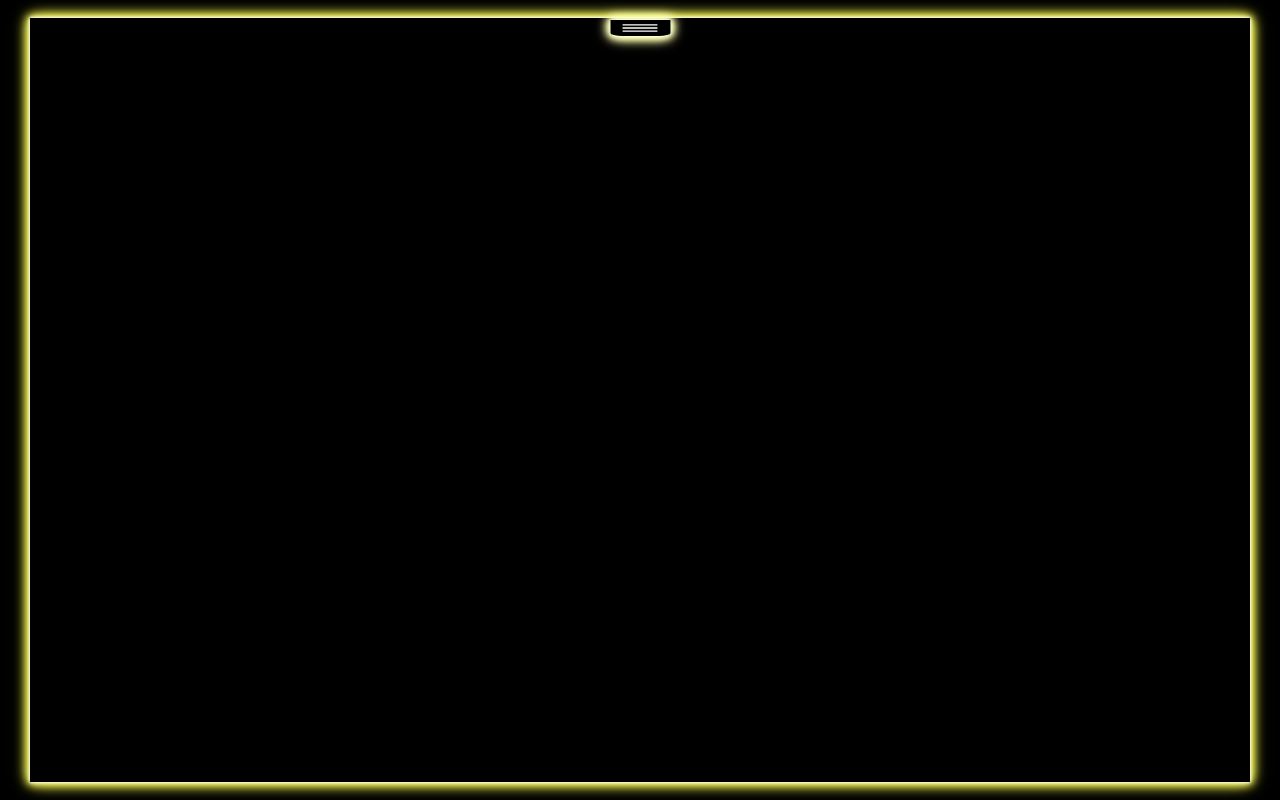
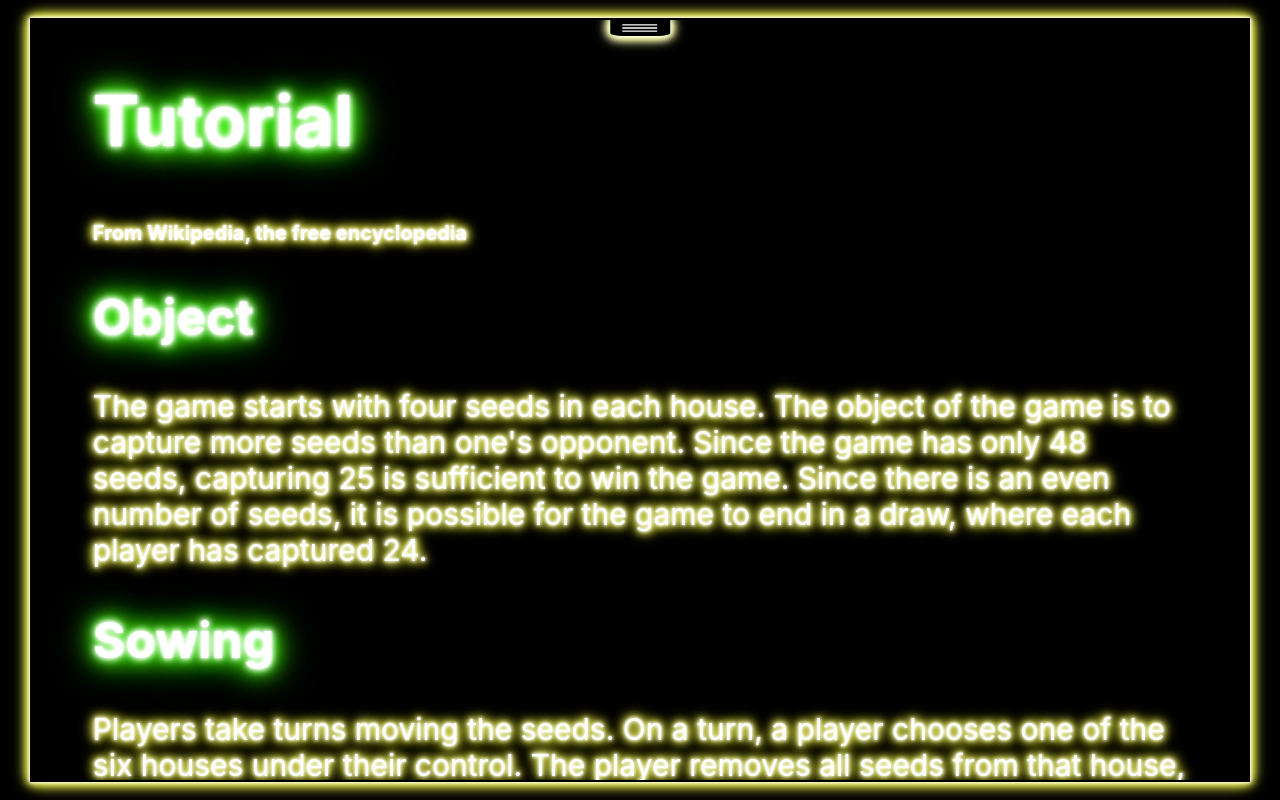
Before and after one commit to mprejs/Eware, a React (Create React App) app in the folder my-react-app/: page /Tutorial in a window 1280 px wide. Before the commit this address had no page. Built offline with nearby package versions, Linux system fonts and the light colour scheme.

Commit message:
Stan na 05-09-20

```diff
--- a/my-react-app/src/App.css
+++ b/my-react-app/src/App.css
@@ -16,6 +16,8 @@
   justify-content: center;
   align-items: center;
   flex-wrap: wrap;
+  flex-grow: inherit;
+  flex-shrink: inherit;
 }
 
 .topPlayer {
@@ -27,11 +29,13 @@
   justify-content: center;
   align-items: center;
   flex-wrap: wrap;
+  flex-grow: inherit;
+  flex-shrink: inherit;
 }
 
 .scoreboard {
   /*position: absolute;*/
-  margin: 1vw;
+  margin: auto 1vw;
   display: flex;
   align-items: center;
   justify-content: center;
@@ -78,7 +82,7 @@
 .nest {
   width: 13.5vw;
   height: 19vh;
-  margin: 1vw;
+  margin: auto 1vw;
   position: relative;
   display: flex;
   justify-content: center;
--- a/my-react-app/src/App.js
+++ b/my-react-app/src/App.js
@@ -9,7 +9,7 @@ function App({menuItems}) {
     const [playerNumber, setPlayerNumber] = useState(2);
     const [nestContent, setNestContent] = useState([4,4,4,4,4,4,4,4,4,4,4,4]);
     const [activePlayer, nextPlayer] = useState("botPlayer");
-    const [playerScore, setPlayerScore] = useState([23,23]);
+    const [playerScore, setPlayerScore] = useState([0,0]);
     const playerName = ["botPlayer", "topPlayer"];
     const menuItemsArr = [...menuItems];
     let tempScore = 0;
@@ -44,7 +44,6 @@ function App({menuItems}) {
 
     const winner = () => {
         if (playerName.indexOf(activePlayer) === 0  ){
-            console.log('to ja');
             return playerName[playerName.length - 1]
         }
         return playerName[playerName.indexOf(activePlayer)-1]
@@ -54,7 +53,7 @@ function App({menuItems}) {
         const tempArr = [...playerScore];
         const currentPlayerIndex = playerName.indexOf(activePlayer);
         tempArr[currentPlayerIndex] += parseInt(addedPoints);
-        if (tempArr.some(x => x > 23)){document.querySelector('.winnerBoard').classList.add('winnerBoardVisible')}
+        if (tempArr.some(x => x > 24)){document.querySelector('.winnerBoard').classList.add('winnerBoardVisible')}
         return [...tempArr]
     };
 
@@ -103,6 +102,7 @@ function App({menuItems}) {
         const spreadOverflow = (a) => {return (nestOriginal + a - ((nestOriginal + a) % tempArr.length)) / tempArr.length};
         const nestFinal = (nestOriginal + spreadLength) - (tempArr.length * spreadOverflow(spreadLength));
         const nestFinalValue = tempArr[nestFinal] +1;
+
 
         // can't choose an empty nest
         if (spreadLength === 0) {return}
--- a/my-react-app/src/BouncingBallv2.js
+++ b/my-react-app/src/BouncingBallv2.js
@@ -1,5 +1,4 @@
 import React from 'react';
-import ReactDOM from 'react-dom';
 
 const bouncingBall = (canvass, tempArr) => {
 
--- a/my-react-app/src/SetBoard.js
+++ b/my-react-app/src/SetBoard.js
@@ -1,5 +1,4 @@
 import React from 'react';
-import {NavLink} from "react-router-dom";
 
 const clearGlow = () => {
     clearTimeout();
--- /dev/null
+++ b/my-react-app/src/Tutorial.js
@@ -0,0 +1,65 @@
+import React from 'react';
+import './App.css'
+
+const Tutorial = () => {
+    return (
+        <section
+            className="tutorialSection">
+            <h1>Tutorial</h1>
+            <h4>From Wikipedia, the free encyclopedia</h4>
+
+            <h2>Object</h2>
+            <section>
+                The game starts with four seeds in each house. The object of the game is to capture more seeds than one's opponent.
+                Since the game has only 48 seeds, capturing 25 is sufficient to win the game. Since there is an even number of seeds,
+                it is possible for the game to end in a draw, where each player has captured 24.
+            </section>
+
+            <h2>Sowing</h2>
+            <section>
+                Players take turns moving the seeds. On a turn, a player chooses one of the six houses under their control.
+                The player removes all seeds from that house, and distributes them, dropping one in each house counter-clockwise
+                from this house, in a process called sowing. Seeds are not distributed into the end scoring houses, nor into the
+                house drawn from. The starting house is always left empty; if it contained 12 (or more) seeds, it is skipped, and
+                the twelfth seed is placed in the next house.
+            </section>
+
+             <section>Knowing the number of seeds in each house is, of course, important to game play. When there are many seeds
+                 in a house, sometimes enough to make a full lap of the board or more, they cannot easily be counted by eye, and
+                 their number is often guarded by the player who controls that house. This may be done by repeatedly moving the
+                 seeds in the house. A player may count the seeds when contemplating a move; in such cases the last few are usually
+                 counted in the hand to avoid revealing their number.
+             </section>
+
+            <h2>Capturing</h2>
+            <section>
+                In Oware Abapa, capturing occurs only when a player brings the count of an opponent's house to exactly two or three
+                with the final seed he sowed in that turn.[5] This always captures the seeds in the corresponding house, and possibly
+                more: If the previous-to-last seed also brought an opponent's house to two or three, these are captured as well,
+                and so on until a house is reached which does not contain two or three seeds or does not belong to the opponent.
+                The captured seeds are placed in the player's scoring house (or set aside if the board has no scoring houses).
+                However, if a move would capture all of an opponent's seeds, the capture is forfeited since this would prevent the
+                opponent from continuing the game, and the seeds are instead left on the board. In the adjacent diagram, the lower
+                player would capture all the seeds in houses e, d, and c but not b (as it has four seeds) or a (since it is not
+                contiguous to the other captured houses).
+            </section>
+
+            <h2>Let the opponent play</h2>
+            <section>
+                The proscription against capturing all an opponent's seeds is related to a more general idea, that one ought to make
+                a move that allows the opponent to continue playing. If an opponent's houses are all empty, the current player must
+                make a move that gives the opponent seeds. If no such move is possible, the current player captures all seeds in
+                his/her own territory, ending the game.
+            </section>
+
+            <h2>Winning</h2>
+            <section>
+                The game is over when one player has captured 25 or more seeds, or each player has taken 24 seeds (draw).
+                If both players agree that the game has been reduced to an endless cycle, the game ends when each player has seeds
+                in his holes and then each player captures the seeds on their side of the board.
+            </section>
+        </section>
+    )
+};
+
+export default Tutorial;
--- a/my-react-app/src/index.css
+++ b/my-react-app/src/index.css
@@ -24,6 +24,8 @@ code {
   border: solid 2px black;
   background-color: black;
   box-shadow: 0 0 3px #fff, 0 0 4px #fff, 0 0 7px #e3e64b, 0 0 9px #e3e64b, 0 0 11px #e3e64b, 0 0 14px #e3e64b, 0 0 16px #e3e64b;
+  overflow-y: auto;
+  overflow-x: hidden;
 }
 
 header {
@@ -61,7 +63,7 @@ header {
   text-shadow: 0 0 2px #fff, 0 0 4px #fff, 0 0 6px #e3e64b, 0 0 8px #e3e64b, 0 0 5px #e3e64b, 0 0 12px #e3e64b, 0 0 14px #e3e64b;
 }
 
-.aboutSection {
+.aboutSection, .tutorialSection {
   color: #FFFFFF;
   width: 90%;
   margin: auto;
@@ -72,12 +74,38 @@ header {
   font-size: 70px;
 }
 
+.aboutSection h2  {
+  text-shadow: 0 0 3px #FFF, 0 0 6px #FFF, 0 0 9px #FFF, 0 0 12px #49ff18, 0 0 18px #49FF18, 0 0 24px #49FF18, 0 0 33px #49FF18, 0 0 45px #49ff18;
+  font-size: 50px;
+}
+
 .aboutSection h4 {
   text-shadow: 0 0 3px #fff, 0 0 4px #fff, 0 0 7px #e3e64b, 0 0 9px #e3e64b, 0 0 11px #e3e64b, 0 0 14px #e3e64b, 0 0 16px #e3e64b;
   font-size: 20px;
 }
 
 .aboutSection section {
+  text-shadow: 0 0 3px #fff, 0 0 4px #fff, 0 0 7px #e3e64b, 0 0 9px #e3e64b, 0 0 11px #e3e64b, 0 0 14px #e3e64b, 0 0 16px #e3e64b;
+  font-size: 30px;
+}
+
+
+.tutorialSection h1  {
+  text-shadow: 0 0 3px #FFF, 0 0 6px #FFF, 0 0 9px #FFF, 0 0 12px #49ff18, 0 0 18px #49FF18, 0 0 24px #49FF18, 0 0 33px #49FF18, 0 0 45px #49ff18;
+  font-size: 70px;
+}
+
+.tutorialSection h2  {
+  text-shadow: 0 0 3px #FFF, 0 0 6px #FFF, 0 0 9px #FFF, 0 0 12px #49ff18, 0 0 18px #49FF18, 0 0 24px #49FF18, 0 0 33px #49FF18, 0 0 45px #49ff18;
+  font-size: 50px;
+}
+
+.tutorialSection h4 {
+  text-shadow: 0 0 3px #fff, 0 0 4px #fff, 0 0 7px #e3e64b, 0 0 9px #e3e64b, 0 0 11px #e3e64b, 0 0 14px #e3e64b, 0 0 16px #e3e64b;
+  font-size: 20px;
+}
+
+.tutorialSection section {
   text-shadow: 0 0 3px #fff, 0 0 4px #fff, 0 0 7px #e3e64b, 0 0 9px #e3e64b, 0 0 11px #e3e64b, 0 0 14px #e3e64b, 0 0 16px #e3e64b;
   font-size: 30px;
 }
@@ -104,13 +132,14 @@ header {
 .dropdown {
   position: relative;
   z-index: 10;
+  width: 100vw;
 }
 
 /* Dropdown Content (Hidden by Default) */
 .dropdown-content {
   display: none;
   background-color: black;
-  width: 90vw;
+  width: 90%;
   box-shadow: 0 0 4px #fff, 0 0 6px #faffaf, 0 0 8px #faffaf, 0 0 10px #faffaf, 0 0 12px #faffaf, 0 0 14px #faffaf, 0 0 16px #faffaf;
   z-index: 1;
 }
@@ -130,8 +159,21 @@ header {
 .dropdown:hover .dropdown-content {
   display: flex;
   margin: auto;
-  justify-content: space-around;
+  justify-content: space-between;
 }
 
 /* Change the background color of the dropdown button when the dropdown content is shown */
 .dropdown:hover .dropbtn {background-color: #f1f1f1;}
+
+::-webkit-scrollbar {
+  width: 10px;
+}
+
+::-webkit-scrollbar-track {
+  box-shadow: inset 0px 0px 10px 7px rgba(150,150,150,0.5);
+}
+
+::-webkit-scrollbar-thumb {
+  border-radius: 5px;
+  box-shadow: 0 0 2px #fff, 0 0 3px #faffaf, 0 0 5px #faffaf, 0 0 6px #faffaf, 0 0 8px #faffaf, 0 0 9px #faffaf, 0 0 11px #faffaf;
+}
--- a/my-react-app/src/index.js
+++ b/my-react-app/src/index.js
@@ -11,6 +11,7 @@ import './index.css';
 import App from './App';
 import About from './About';
 import Main from './Main';
+import Tutorial from "./Tutorial";
 import { faBars } from "@fortawesome/free-solid-svg-icons";
 import { FontAwesomeIcon } from "@fortawesome/react-fontawesome";
 import * as serviceWorker from './serviceWorker';
@@ -45,12 +46,16 @@ const NotFound = () => <h1>404 Page not found</h1>;
 
 const menuItems = [
     {
-        link: "/",
+        link: "/Eware",
         name: "Main Page"
     },
     {
         link: "/About",
         name: "About Oware"
+    },
+    {
+        link: "/Tutorial",
+        name: "Tutorial"
     },
     {
         link: "/play",
@@ -72,6 +77,7 @@ ReactDOM.render(
             <Switch>
                 <Route path="/Eware"><Main menuItems={menuItems}/></Route>
                 <Route path="/About" component={About} />
+                <Route path="/Tutorial" component={Tutorial} />
                 <Route path="/play"><App menuItems={menuItems}/></Route>
                 <Route path="/load" component={Load} />
                 <Route component={NotFound} />
```
